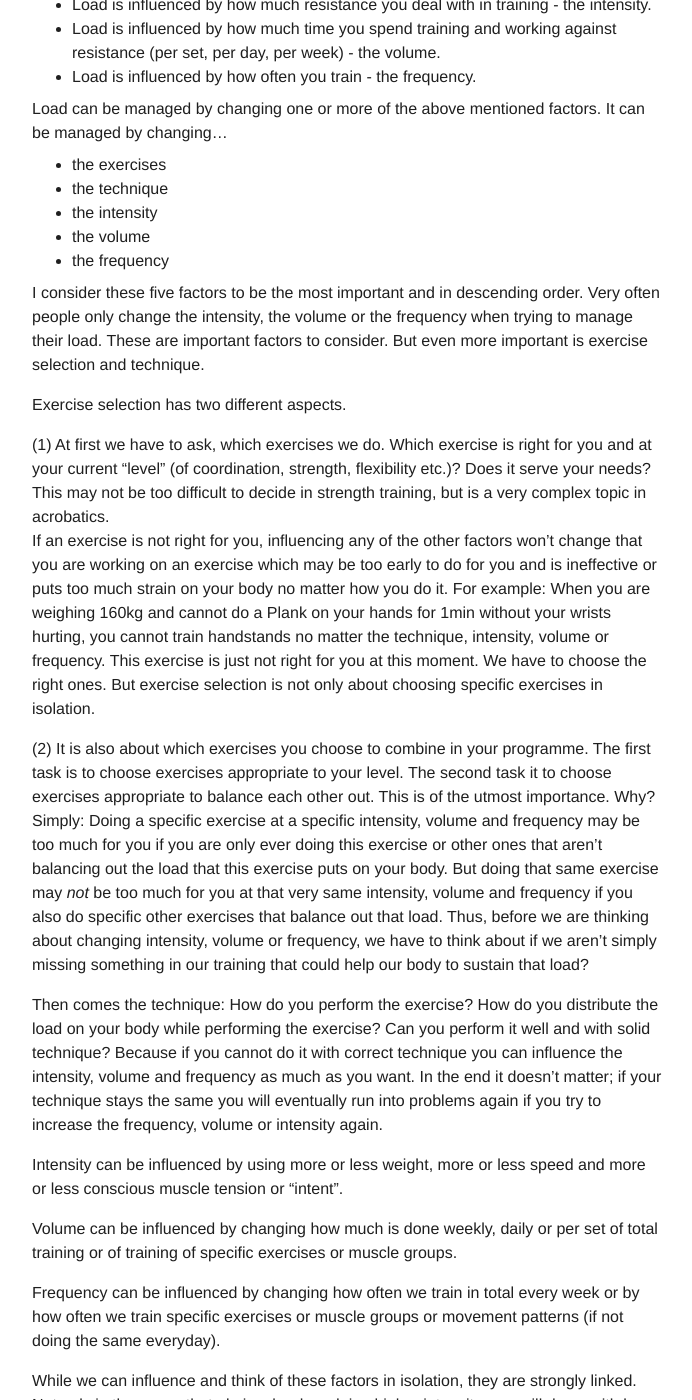
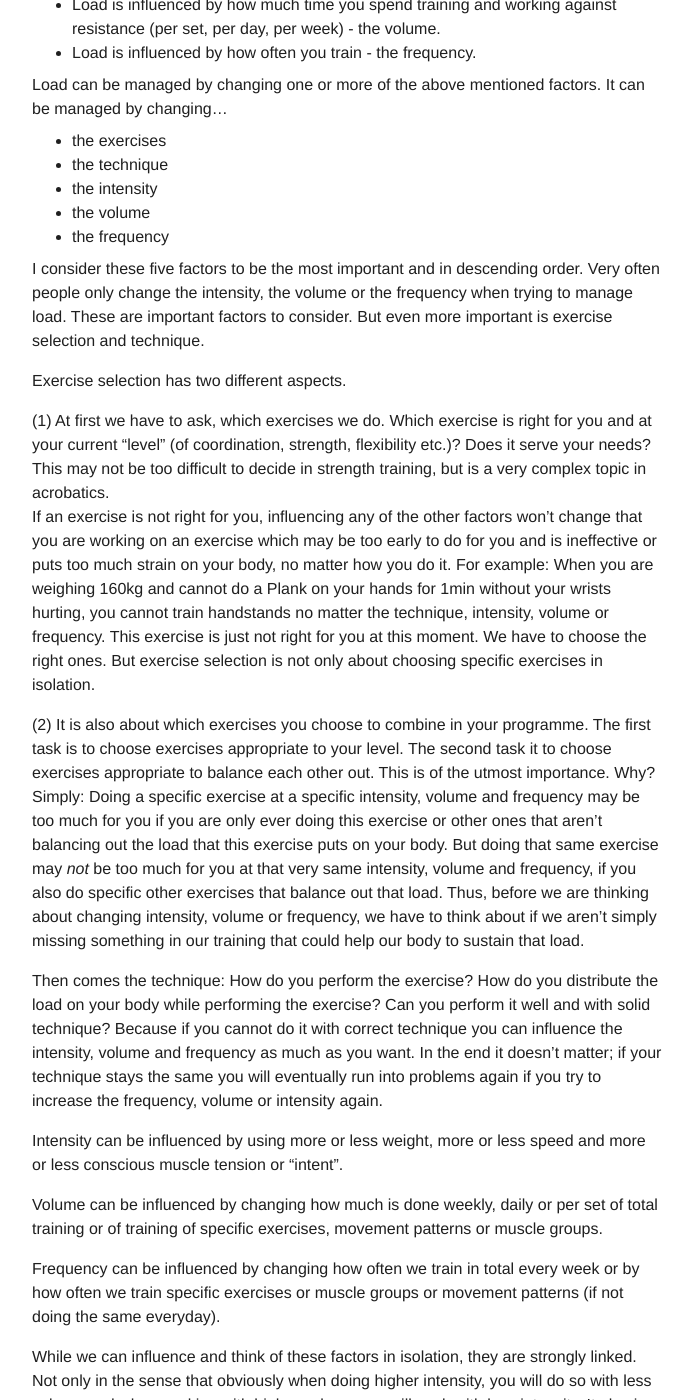
Before and after one commit to floshin/acrolib, a Jekyll site: the page built from training/load-management.md, in a window 1280 px wide and 1400 px high, scrolled down 939 px. Shown: the whole window, without its empty margins (293-985 px from the left). Built offline with Jekyll 4.4.1, drawn with Linux system fonts in a browser that asks for light colours; our own code applies the rules of GitHub Pages for plain Markdown files; some of the changed text lies outside the part shown.

Commit message:
Update load-management.md

```diff
--- a/training/load-management.md
+++ b/training/load-management.md
@@ -25,20 +25,20 @@
 * the volume
 * the frequency
 
-I consider these five factors to be the most important and in descending order. Very often people only change the intensity, the volume or the frequency when trying to manage their load. These are important factors to consider. But even more important is exercise selection and technique.
+I consider these five factors to be the most important and in descending order. Very often people only change the intensity, the volume or the frequency when trying to manage load. These are important factors to consider. But even more important is exercise selection and technique.
 
 Exercise selection has two different aspects.
 
 (1) At first we have to ask, which exercises we do. Which exercise is right for you and at your current "level" (of coordination, strength, flexibility etc.)? Does it serve your needs? This may not be too difficult to decide in strength training, but is a very complex topic in acrobatics.
-If an exercise is not right for you, influencing any of the other factors won't change that you are working on an exercise which may be too early to do for you and is ineffective or puts too much strain on your body no matter how you do it. For example: When you are weighing 160kg and cannot do a Plank on your hands for 1min without your wrists hurting, you cannot train handstands no matter the technique, intensity, volume or frequency. This exercise is just not right for you at this moment. We have to choose the right ones. But exercise selection is not only about choosing specific exercises in isolation.
+If an exercise is not right for you, influencing any of the other factors won't change that you are working on an exercise which may be too early to do for you and is ineffective or puts too much strain on your body, no matter how you do it. For example: When you are weighing 160kg and cannot do a Plank on your hands for 1min without your wrists hurting, you cannot train handstands no matter the technique, intensity, volume or frequency. This exercise is just not right for you at this moment. We have to choose the right ones. But exercise selection is not only about choosing specific exercises in isolation.
 
-(2) It is also about which exercises you choose to combine in your programme. The first task is to choose exercises appropriate to your level. The second task it to choose exercises appropriate to balance each other out. This is of the utmost importance. Why? Simply: Doing a specific exercise at a specific intensity, volume and frequency may be too much for you if you are only ever doing this exercise or other ones that aren't balancing out the load that this exercise puts on your body. But doing that same exercise may *not* be too much for you at that very same intensity, volume and frequency if you also do specific other exercises that balance out that load. Thus, before we are thinking about changing intensity, volume or frequency, we have to think about if we aren't simply missing something in our training that could help our body to sustain that load?
+(2) It is also about which exercises you choose to combine in your programme. The first task is to choose exercises appropriate to your level. The second task it to choose exercises appropriate to balance each other out. This is of the utmost importance. Why? Simply: Doing a specific exercise at a specific intensity, volume and frequency may be too much for you if you are only ever doing this exercise or other ones that aren't balancing out the load that this exercise puts on your body. But doing that same exercise may *not* be too much for you at that very same intensity, volume and frequency, if you also do specific other exercises that balance out that load. Thus, before we are thinking about changing intensity, volume or frequency, we have to think about if we aren't simply missing something in our training that could help our body to sustain that load.
 
 Then comes the technique: How do you perform the exercise? How do you distribute the load on your body while performing the exercise? Can you perform it well and with solid technique? Because if you cannot do it with correct technique you can influence the intensity, volume and frequency as much as you want. In the end it doesn't matter; if your technique stays the same you will eventually run into problems again if you try to increase the frequency, volume or intensity again.
 
 Intensity can be influenced by using more or less weight, more or less speed and more or less conscious muscle tension or "intent".
 
-Volume can be influenced by changing how much is done weekly, daily or per set of total training or of training of specific exercises or muscle groups.
+Volume can be influenced by changing how much is done weekly, daily or per set of total training or of training of specific exercises, movement patterns or muscle groups.
 
 Frequency can be influenced by changing how often we train in total every week or by how often we train specific exercises or muscle groups or movement patterns (if not doing the same everyday).
 
```
Also changed, not shown: other parts of training/load-management.md (+14 -2 lines).
